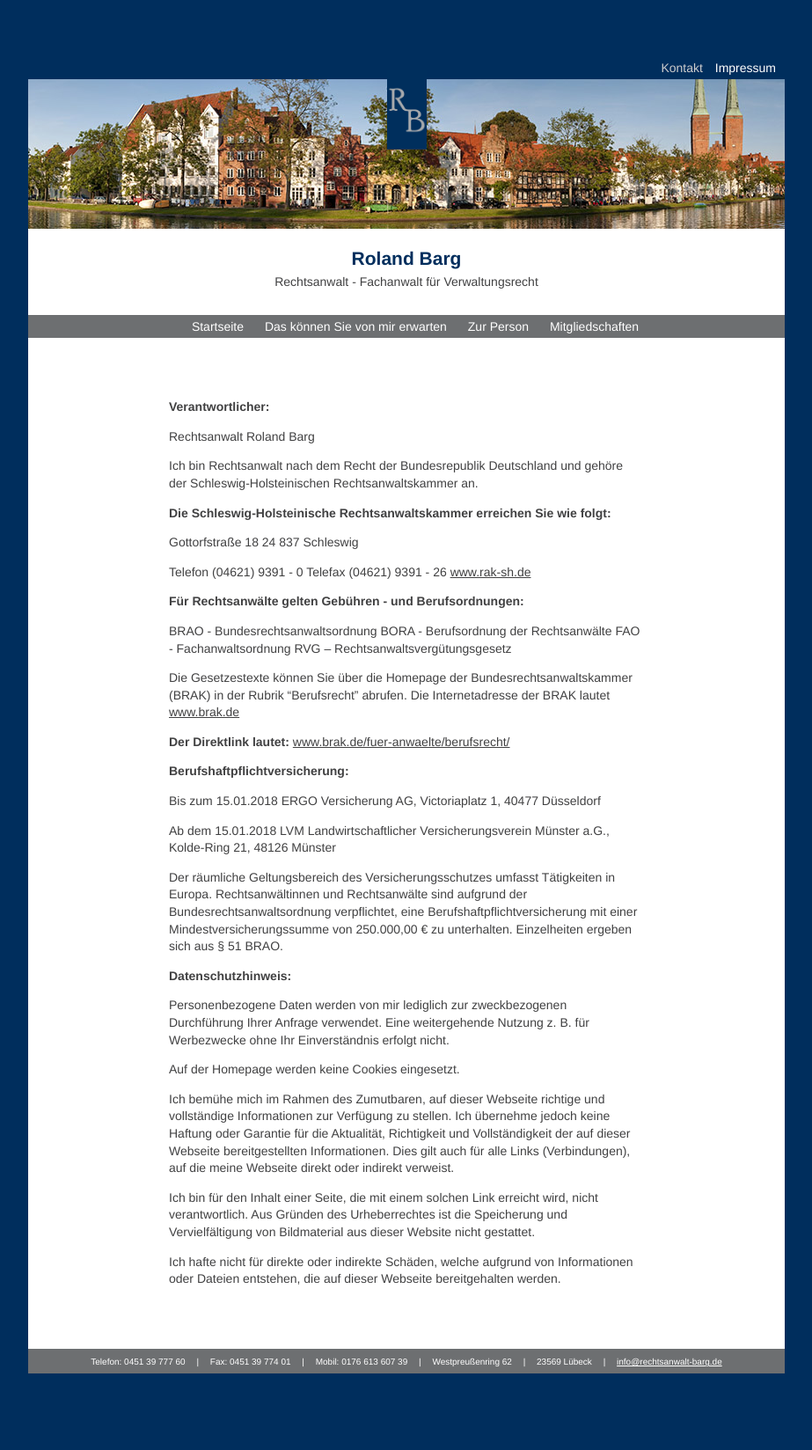
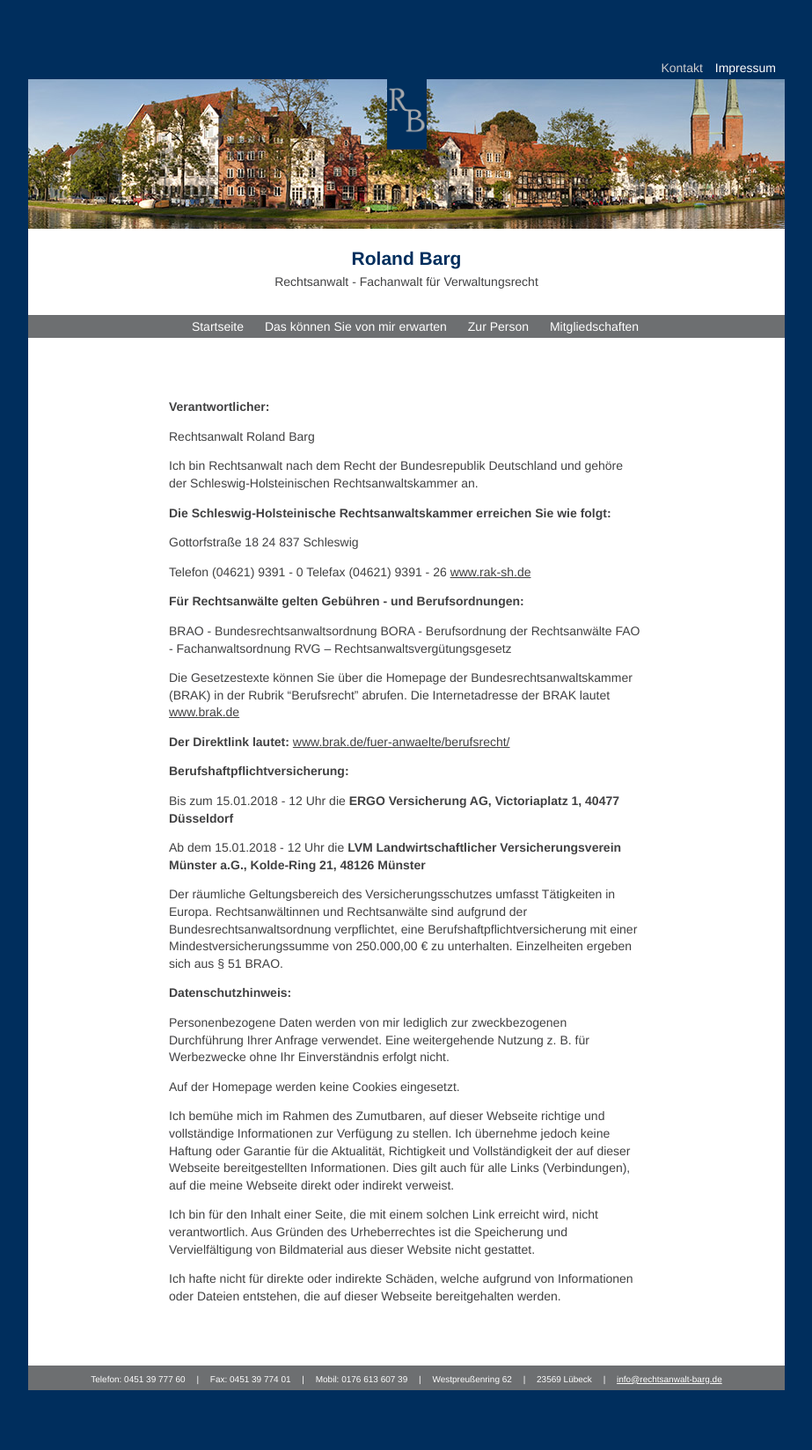
Before and after one commit to RWCB/rechtsanwalt-barg, a Jekyll site: the page built from impressum.md, in a window 1280 px wide. Shown: the whole page at 88% size, without its empty margins (178-1101 px from the left). Built offline with Jekyll 4.4.1, drawn with Linux system fonts in a browser that asks for light colours; our own code applies the rules of GitHub Pages for plain Markdown files; a script that is not in the unit is left out; the repository's description, which GitHub fills in, is left out.

Commit message:
Update impressum.md

```diff
--- a/impressum.md
+++ b/impressum.md
@@ -26,9 +26,9 @@ Die Gesetzestexte können Sie über die Homepage der Bundesrechtsanwaltskammer (
 
 **Berufshaftpflichtversicherung:**
 
-Bis zum 15.01.2018 ERGO Versicherung AG, Victoriaplatz 1, 40477 Düsseldorf
+Bis zum 15.01.2018 - 12 Uhr die **ERGO Versicherung AG, Victoriaplatz 1, 40477 Düsseldorf**
 
-Ab dem 15.01.2018 LVM Landwirtschaftlicher Versicherungsverein Münster a.G., Kolde-Ring 21, 48126 Münster
+Ab dem 15.01.2018 - 12 Uhr die **LVM Landwirtschaftlicher Versicherungsverein Münster a.G., Kolde-Ring 21, 48126 Münster**
 
 Der räumliche Geltungsbereich des Versicherungsschutzes umfasst Tätigkeiten in Europa. Rechtsanwältinnen und Rechtsanwälte sind aufgrund der Bundesrechtsanwaltsordnung verpflichtet, eine Berufshaftpflichtversicherung mit einer Mindestversicherungssumme von 250.000,00 € zu unterhalten. Einzelheiten ergeben sich aus § 51 BRAO.
 
```
